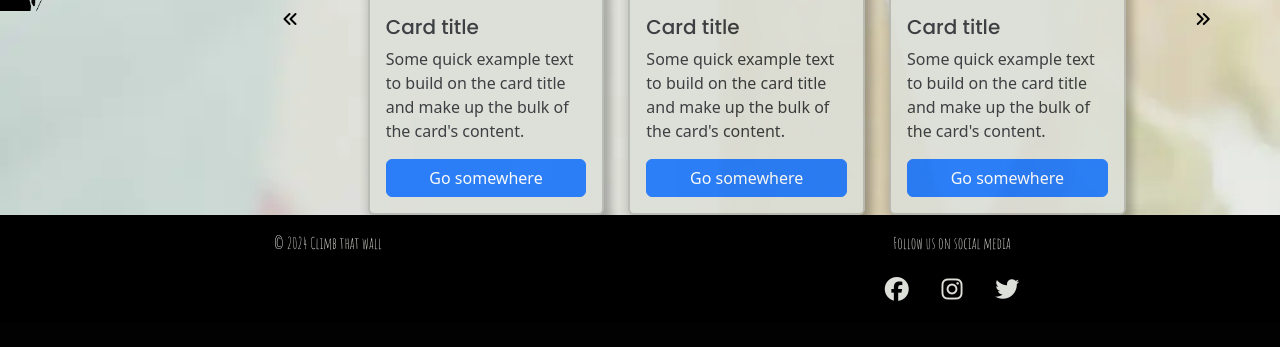
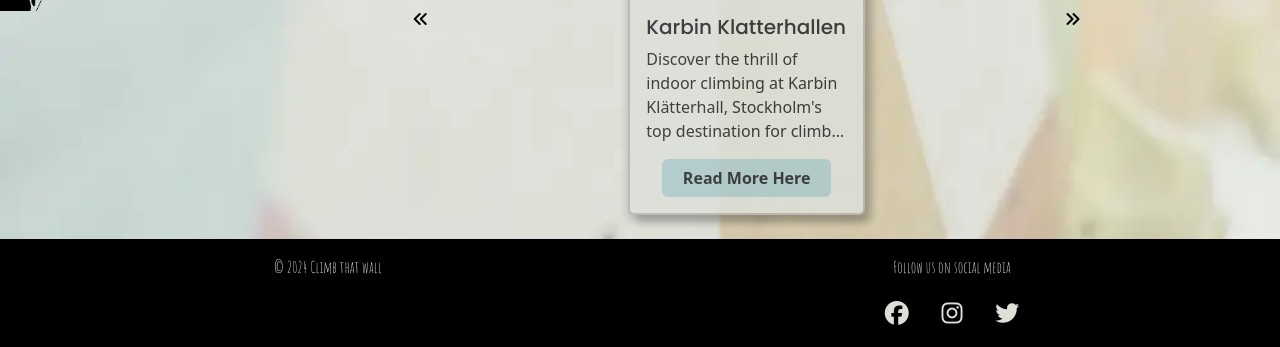
Before and after one commit to Ko11e/Climb-that-wall, a Django app: page / in a window 1280 px wide. Shown: the part 789-1136 px from the top of the page. Before the commit the page ends 1090 px from the top, so only its background shows below. Run offline with Django 5.2, Linux system fonts and the light colour scheme; data comes from the database, SQL or seed files in the repository; parts of the project's set-up code (start-up, migrations or seed data) failed here and were passed over; some libraries are stand-ins or nearby versions; some web fonts are replaced.

Commit message:
Update homepage to display climbing gyms

```diff
--- a/home/templates/home/index.html
+++ b/home/templates/home/index.html
@@ -29,40 +29,24 @@
             <a href="{% url 'search_gyms' %}" class="small links">View all <i class="fa-solid fa-angles-right"></i></a>
         </div>
     </div>
-    <div class="row align-items-center justify-content-between">
+    <div class="row mb-4 align-items-center justify-content-between">
         <div class="col text-center">
             <i class="fa-solid fa-angles-left"></i>
         </div>
+
+        {% for gym in climbing_gyms %}
         <div class="col-3">
-            <div class="card">
-                <img src="#" class="card-img-top" alt="...">
+            <div class="card card-homepage">
+                <img src="{{ gym.images.headimage.url }}" class="card-img-top" alt="{{ gym.images.headimage_alt }}">
                 <div class="card-body">
-                <h5 class="card-title">Card title</h5>
-                <p class="card-text">Some quick example text to build on the card title and make up the bulk of the card's content.</p>
-                <a href="#" class="btn btn-primary">Go somewhere</a>
+                <h5 class="card-title">{{ gym.title }}</h5>
+                <p class="card-text">{{ gym.description|truncatechars:100 }}</p>
+                <a href="{% url 'gyms' gym.slug %}" class="btn btn-search">Read More Here</a>
                 </div>
             </div>
         </div>
-        <div class="col-3">
-            <div class="card">
-                <img src="#" class="card-img-top" alt="...">
-                <div class="card-body">
-                <h5 class="card-title">Card title</h5>
-                <p class="card-text">Some quick example text to build on the card title and make up the bulk of the card's content.</p>
-                <a href="#" class="btn btn-primary">Go somewhere</a>
-                </div>
-            </div>
-        </div>
-        <div class="col-3">
-            <div class="card">
-                <img src="#" class="card-img-top" alt="...">
-                <div class="card-body">
-                <h5 class="card-title">Card title</h5>
-                <p class="card-text">Some quick example text to build on the card title and make up the bulk of the card's content.</p>
-                <a href="#" class="btn btn-primary">Go somewhere</a>
-                </div>
-            </div>
-        </div>
+        {% endfor %}
+
         <div class="col text-center">
             <i class="fa-solid fa-angles-right"></i>
         </div>
--- a/home/views.py
+++ b/home/views.py
@@ -1,4 +1,10 @@
-from django.views.generic import TemplateView
+from django.views.generic import ListView
 
-class Index(TemplateView):
+from climb_gyms.models import ClimbingGyms
+
+class Index(ListView):
+    """ Home view """
     template_name = 'home/index.html'
+    model = ClimbingGyms
+    context_object_name = 'climbing_gyms'
+    paginate_by = 3
```
